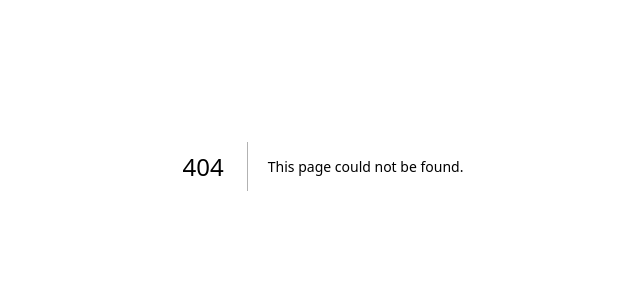
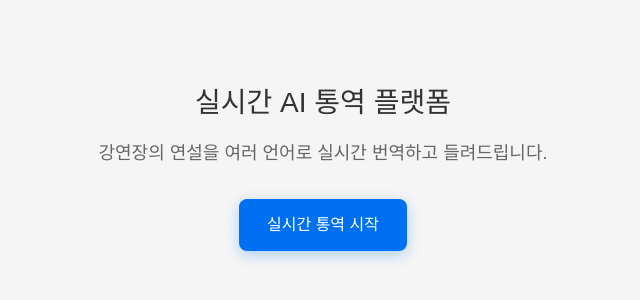
Before and after one commit to guniorg/transqr-platform, a Next.js app: page /translate in a window 1280 px wide. Before the commit this address had no page. Shown: the part 234-534 px from the top of the page, without its empty margins (317-957 px from the left). Built offline with nearby package versions, Linux system fonts and the light colour scheme.

Commit message:
홈페이지 진입 버튼 추가

```diff
--- /dev/null
+++ b/app/api/translate/route.ts
@@ -0,0 +1,24 @@
+export async function POST(req: Request) {
+  const { text, target } = await req.json();
+
+  const url = `https://translation.googleapis.com/language/translate/v2?key=${process.env.GOOGLE_TRANSLATE_API_KEY}`;
+
+  const res = await fetch(url, {
+    method: 'POST',
+    headers: {
+      'Content-Type': 'application/json',
+    },
+    body: JSON.stringify({
+      q: text,
+      target,
+      format: 'text',
+    }),
+  });
+
+  const result = await res.json();
+  console.log('🌐 API 응답:', result);
+
+  return new Response(JSON.stringify(result), {
+    headers: { 'Content-Type': 'application/json' },
+  });
+}
--- /dev/null
+++ b/app/components/STTRecorder.tsx
@@ -0,0 +1,49 @@
+'use client';
+
+import { useEffect, useState } from 'react';
+
+export default function STTRecorder() {
+  const [isListening, setIsListening] = useState(false);
+  const [transcript, setTranscript] = useState('');
+
+  useEffect(() => {
+    const SpeechRecognition =
+      typeof window !== 'undefined' &&
+      (window.SpeechRecognition || window.webkitSpeechRecognition);
+
+    if (!SpeechRecognition) {
+      alert('이 브라우저는 음성 인식을 지원하지 않습니다.');
+      return;
+    }
+
+    const recognition = new SpeechRecognition();
+    recognition.lang = 'ko-KR'; // 한국어
+    recognition.interimResults = true;
+    recognition.continuous = true;
+
+    recognition.onresult = (event: SpeechRecognitionEvent) => {
+      const result = Array.from(event.results)
+        .map((res) => res[0].transcript)
+        .join('');
+      setTranscript(result);
+    };
+
+    if (isListening) {
+      recognition.start();
+    } else {
+      recognition.stop();
+    }
+
+    return () => recognition.stop();
+  }, [isListening]);
+
+  return (
+    <div style={{ padding: '20px' }}>
+      <h2>🎤 Speech to Text (STT)</h2>
+      <button onClick={() => setIsListening((prev) => !prev)}>
+        {isListening ? '⏹ 중지' : '🎙 시작'}
+      </button>
+      <p><strong>음성 텍스트:</strong> {transcript}</p>
+    </div>
+  );
+}
--- /dev/null
+++ b/app/translate/page.tsx
@@ -0,0 +1,44 @@
+'use client';
+
+import { useRouter } from 'next/navigation';
+
+export default function HomePage() {
+  const router = useRouter();
+
+  return (
+    <main
+      style={{
+        display: 'flex',
+        flexDirection: 'column',
+        alignItems: 'center',
+        justifyContent: 'center',
+        minHeight: '100vh',
+        padding: '40px',
+        backgroundColor: '#f5f5f5',
+        textAlign: 'center',
+      }}
+    >
+      <h1 style={{ fontSize: '28px', marginBottom: '16px', color: '#333' }}>
+        실시간 AI 통역 플랫폼
+      </h1>
+      <p style={{ fontSize: '18px', marginBottom: '32px', color: '#666' }}>
+        강연장의 연설을 여러 언어로 실시간 번역하고 들려드립니다.
+      </p>
+      <button
+        onClick={() => router.push('/translate')}
+        style={{
+          padding: '14px 28px',
+          fontSize: '16px',
+          backgroundColor: '#0070f3',
+          color: '#fff',
+          border: 'none',
+          borderRadius: '8px',
+          cursor: 'pointer',
+          boxShadow: '0 4px 14px rgba(0, 118, 255, 0.3)',
+        }}
+      >
+        실시간 통역 시작
+      </button>
+    </main>
+  );
+}
--- a/next.config.ts
+++ b/next.config.ts
@@ -1,7 +1,8 @@
 /** @type {import('next').NextConfig} */
 const nextConfig = {
-  reactStrictMode: true,
-  // output: 'export', // ❌ 이 줄을 주석 처리하거나 삭제
+  env: {
+    GOOGLE_TRANSLATE_API_KEY: process.env.GOOGLE_TRANSLATE_API_KEY,
+  },
 };
 
-module.exports = nextConfig;
+export default nextConfig;
```
